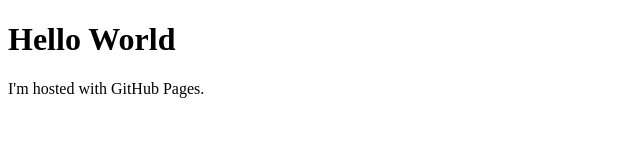
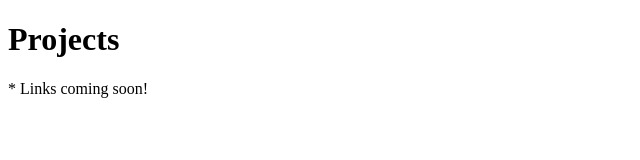
Before and after one commit to sp2cd/sp2cd.github.io, a plain HTML site: page index.html in a window 1280 px wide. Shown: the whole page, without its empty margins (0-640 px from the left). Drawn offline with Linux system fonts and the light colour scheme.

Commit message:
Coming soon

```diff
--- a/index.html
+++ b/index.html
@@ -1,7 +1,7 @@
 <!DOCTYPE html>
 <html>
 <body>
-<h1>Hello World</h1>
-<p>I'm hosted with GitHub Pages.</p>
+<h1>Projects</h1>
+<p>* Links coming soon!</p>
 </body>
 </html>
```
